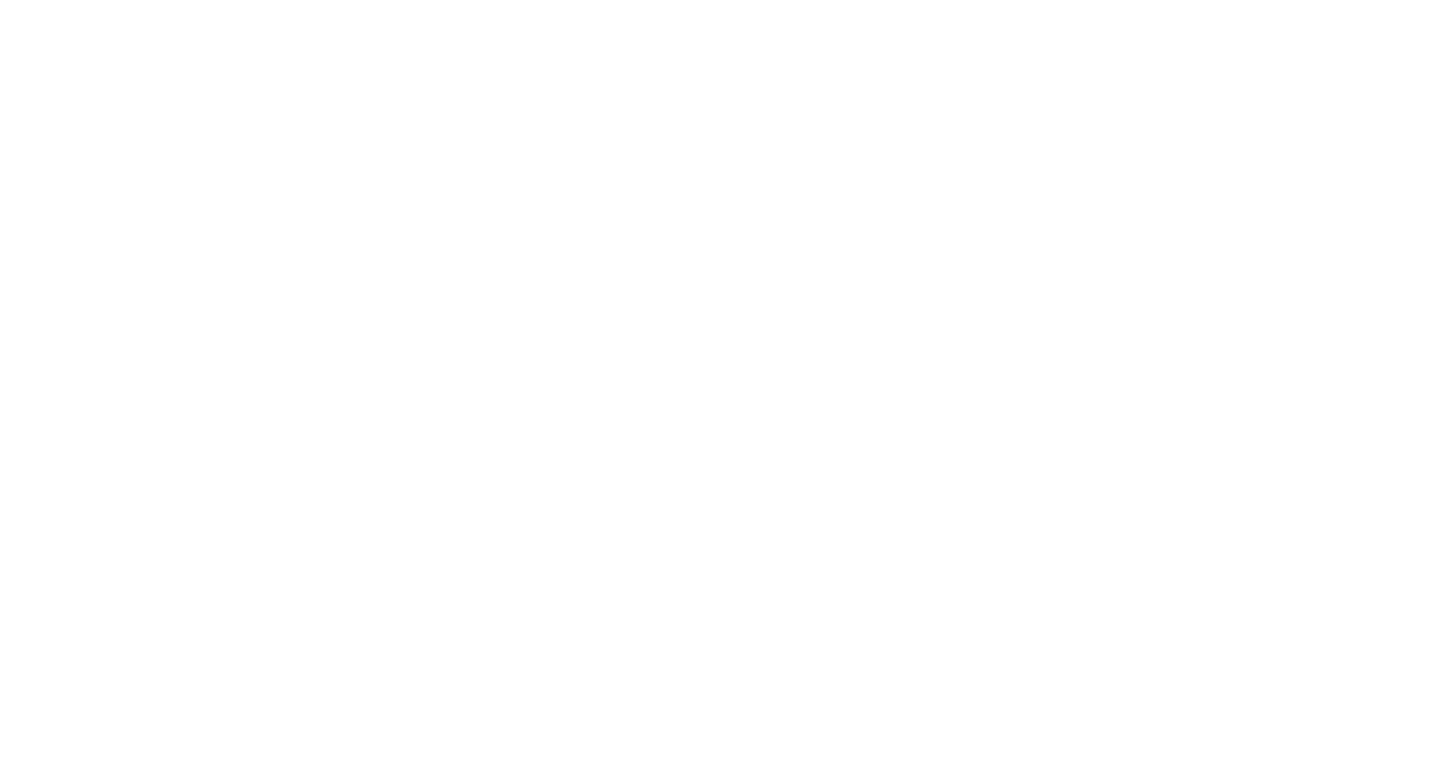
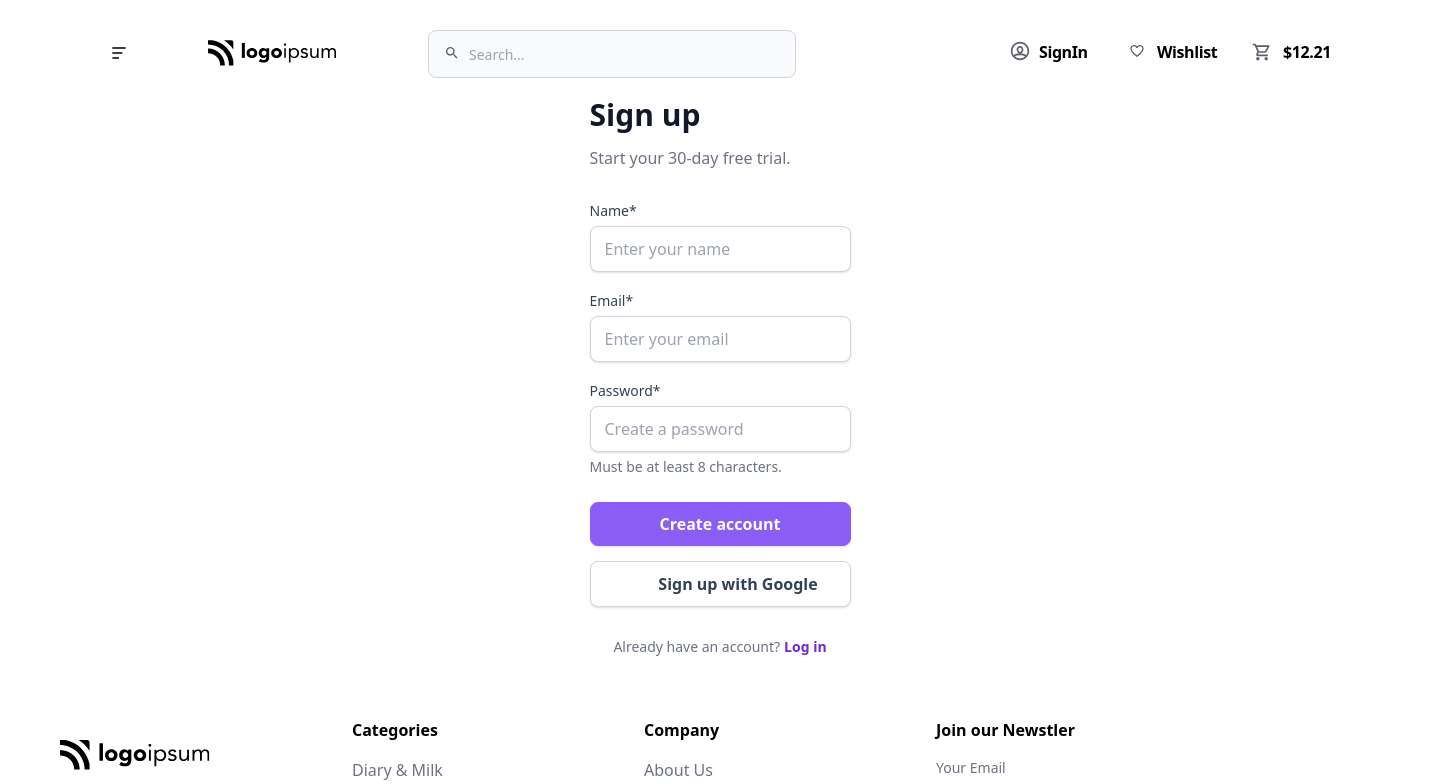
Before and after one commit to fuad-miftah/Book-Store, a React (Create React App) app in the folder frontend/: page /signup in a window 1280 px wide. Before the commit this address had no page. Shown: the top 784 px of the page, 1440 px wide, since content can reach past the window. Built offline with nearby package versions, Linux system fonts and the light colour scheme.

Commit message:
reg page in progress

```diff
--- a/frontend/package.json
+++ b/frontend/package.json
@@ -10,8 +10,9 @@
     "@testing-library/user-event": "^13.5.0",
     "react": "^18.2.0",
     "react-dom": "^18.2.0",
+    "react-hook-form": "^7.45.4",
+    "react-redux": "^8.1.2",
     "react-router-dom": "^6.14.2",
-    "react-redux": "^8.1.2",
     "react-scripts": "5.0.1",
     "web-vitals": "^2.1.4"
   },
--- a/frontend/src/App.js
+++ b/frontend/src/App.js
@@ -2,6 +2,7 @@
 import Home from "./pages/Home";
 import Shared from "./pages/Shared";
 import Login from "./pages/Login";
+import Siginup from "./pages/Siginup";
 
 function App() {
   return (
@@ -10,6 +11,7 @@
         <Route path="/" element={<Shared />}>
           <Route index element={<Home />} />
           <Route path="/login" element={<Login />} />
+          <Route path="/signup" element={<Siginup />} />
         </Route>
       </Routes>
     </BrowserRouter>
--- /dev/null
+++ b/frontend/src/pages/Siginup.jsx
@@ -0,0 +1,159 @@
+import { useForm } from "react-hook-form";
+import { useState } from "react";
+import { email } from "../constants";
+
+const Siginup = () => {
+  const [email, setEmail] = useState("");
+  const [Name, setName] = useState("");
+  const [password, setPassword] = useState("");
+  const [users, setUsers] = [];
+  const {
+    register,
+
+    formState: { errors },
+  } = useForm();
+  const handleSubmit = (e) => {
+    e.preventDefault();
+  };
+  return (
+    <div className="w-[1440px] h-[562px] px-8 flex-col justify-start items-center inline-flex">
+      <div className="h-[562px] flex-col justify-start items-center gap-8 flex">
+        <div className="self-stretch h-[74px] flex-col justify-start items-start gap-3 flex">
+          <div className="self-stretch text-gray-900 text-3xl font-semibold leading-[38px]">
+            Sign up
+          </div>
+
+          <div className="self-stretch text-gray-500 text-base font-normal leading-normal">
+            Start your 30-day free trial.
+          </div>
+        </div>
+        <form onSubmit={handleSubmit}>
+          <div className="self-stretch h-[404px] rounded-xl flex-col justify-start items-center gap-6 flex">
+            <div className="self-stretch h-[276px] flex-col justify-start items-start gap-5 flex">
+              <div className="self-stretch h-[70px] flex-col justify-start items-start flex">
+                <div className="self-stretch h-[70px] flex-col justify-start items-start gap-1.5 flex">
+                  <div className="self-stretch h-[70px] flex-col justify-start items-start gap-1.5 flex">
+                    <div className="text-slate-700 text-sm font-medium leading-tight">
+                      Name*
+                    </div>
+                    <div className="self-stretch px-3.5 py-2.5 bg-white rounded-lg shadow border border-gray-300 justify-start items-center gap-2 inline-flex">
+                      <div className="grow shrink basis-0 h-6 justify-start items-center gap-2 flex">
+                        <input
+                          type="text"
+                          {...register("name", {
+                            required: true,
+                            message: "Enter your name",
+                          })}
+                          aria-invalid={errors.name ? "true" : "false"}
+                          className="grow shrink basis-0 text-gray-500 text-base font-normal leading-normal"
+                          placeholder="Enter your name"
+                        />
+                        {errors.name?.type === "required" && (
+                          <p role="alert">name is required</p>
+                        )}
+                      </div>
+                    </div>
+                  </div>
+                </div>
+              </div>
+              <div className="self-stretch h-[70px] flex-col justify-start items-start flex">
+                <div className="self-stretch h-[70px] flex-col justify-start items-start gap-1.5 flex">
+                  <div className="self-stretch h-[70px] flex-col justify-start items-start gap-1.5 flex">
+                    <div className="text-slate-700 text-sm font-medium leading-tight">
+                      Email*
+                    </div>
+                    <div className="self-stretch px-3.5 py-2.5 bg-white rounded-lg shadow border border-gray-300 justify-start items-center gap-2 inline-flex">
+                      <div className="grow shrink basis-0 h-6 justify-start items-center gap-2 flex">
+                        <input
+                          type="email"
+                          {...register("email", {
+                            required: true,
+                            pattern: {
+                              value: /^[A-Z0-9._%+-]+@[A-Z0-9.-]+\.[A-Z]{2,}$/i,
+                              message: "invalid email address",
+                            },
+                          })}
+                          aria-invalid={errors.email ? "true" : "false"}
+                          placeholder="Enter your email"
+                          className="grow shrink basis-0 text-gray-500 text-base font-normal leading-normal"
+                        />
+                        {errors.mail && (
+                          <p role="alert">{errors.mail?.message}</p>
+                        )}
+                      </div>
+                    </div>
+                  </div>
+                </div>
+              </div>
+              <div className="self-stretch h-24 flex-col justify-start items-start flex">
+                <div className="self-stretch h-24 flex-col justify-start items-start gap-1.5 flex">
+                  <div className="self-stretch h-[70px] flex-col justify-start items-start gap-1.5 flex">
+                    <div className="text-slate-700 text-sm font-medium leading-tight">
+                      Password*
+                    </div>
+                    <div className="self-stretch px-3.5 py-2.5 bg-white rounded-lg shadow border border-gray-300 justify-start items-center gap-2 inline-flex">
+                      <div className="grow shrink basis-0 h-6 justify-start items-center gap-2 flex">
+                        <input
+                          type="password"
+                          {...register("password", {
+                            required: true,
+                            minLength: 8,
+                            message:
+                              "password must be greater than 8 charachters",
+                          })}
+                          aria-invalid={errors.password ? "true" : "false"}
+                          placeholder="Create a password"
+                          className="grow shrink basis-0 text-gray-500 text-base font-normal leading-normal"
+                        />
+                        {errors.password && (
+                          <p role="alert">{errors.password?.message}</p>
+                        )}
+                      </div>
+                    </div>
+                  </div>
+                  <div className="self-stretch text-gray-500 text-sm font-normal leading-tight">
+                    Must be at least 8 characters.
+                  </div>
+                </div>
+              </div>
+            </div>
+            <div className="self-stretch h-[104px] flex-col justify-start items-start gap-4 flex">
+              <div className="self-stretch rounded-lg justify-start items-start inline-flex">
+                <div className="grow shrink basis-0 h-11 px-[18px] py-2.5 bg-violet-500 rounded-lg shadow border border-violet-500 justify-center items-center gap-2 flex">
+                  <button
+                    type="submit"
+                    className="text-white text-base font-semibold leading-normal"
+                  >
+                    Create account
+                  </button>
+                </div>
+              </div>
+              <div className="self-stretch h-11 flex-col justify-center items-center gap-3 flex">
+                <div className="self-stretch px-4 py-2.5 bg-white rounded-lg shadow border border-gray-300 justify-center items-center gap-3 inline-flex">
+                  <div className="w-6 h-6 relative" />
+                  <button className="text-slate-700 text-base font-semibold leading-normal">
+                    Sign up with Google
+                  </button>
+                </div>
+              </div>
+            </div>
+          </div>
+        </form>
+        <div className="self-stretch justify-center items-start gap-1 inline-flex">
+          <div className="text-gray-500 text-sm font-normal leading-tight">
+            Already have an account?
+          </div>
+          <div className="justify-start items-start flex">
+            <div className="justify-center items-center gap-2 flex">
+              <div className="text-violet-700 text-sm font-semibold leading-tight">
+                Log in
+              </div>
+            </div>
+          </div>
+        </div>
+      </div>
+    </div>
+  );
+};
+
+export default Siginup;
--- a/frontend/src/userSlice.js
+++ b/frontend/src/userSlice.js
@@ -1,8 +1,10 @@
 import { createSlice } from "@reduxjs/toolkit";
 
 const initialState = {
+  name: "",
   email: "",
   password: "",
+  users: [],
 };
 
 const userSlice = createSlice({
```
Also changed, not shown: 1 other file (tests, documents, lock files or other folders).
